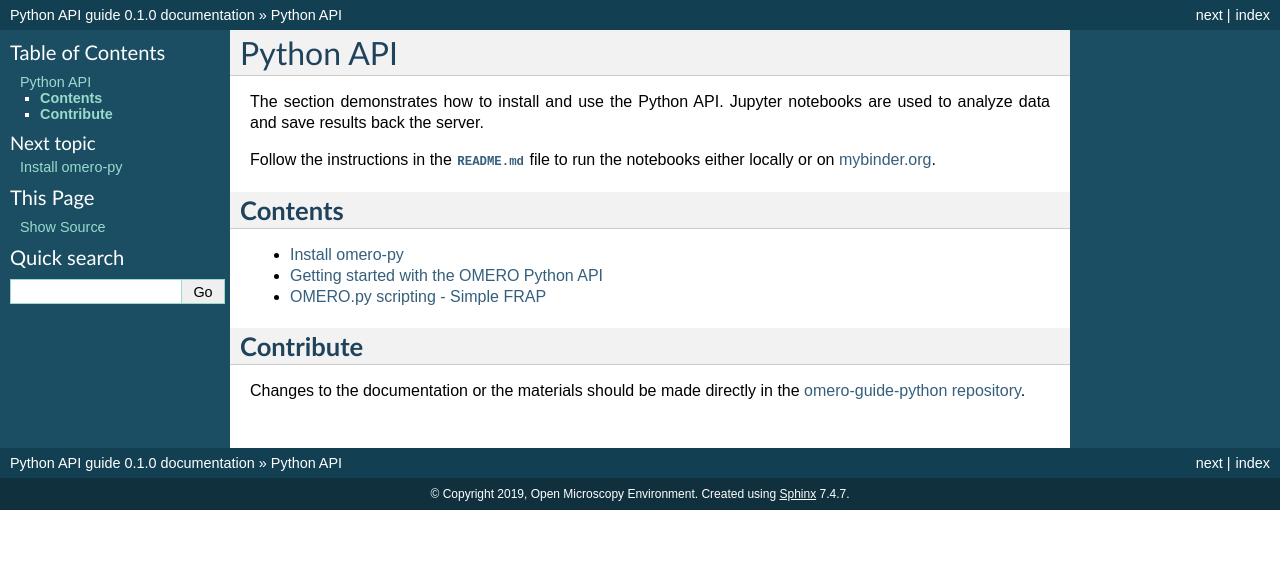
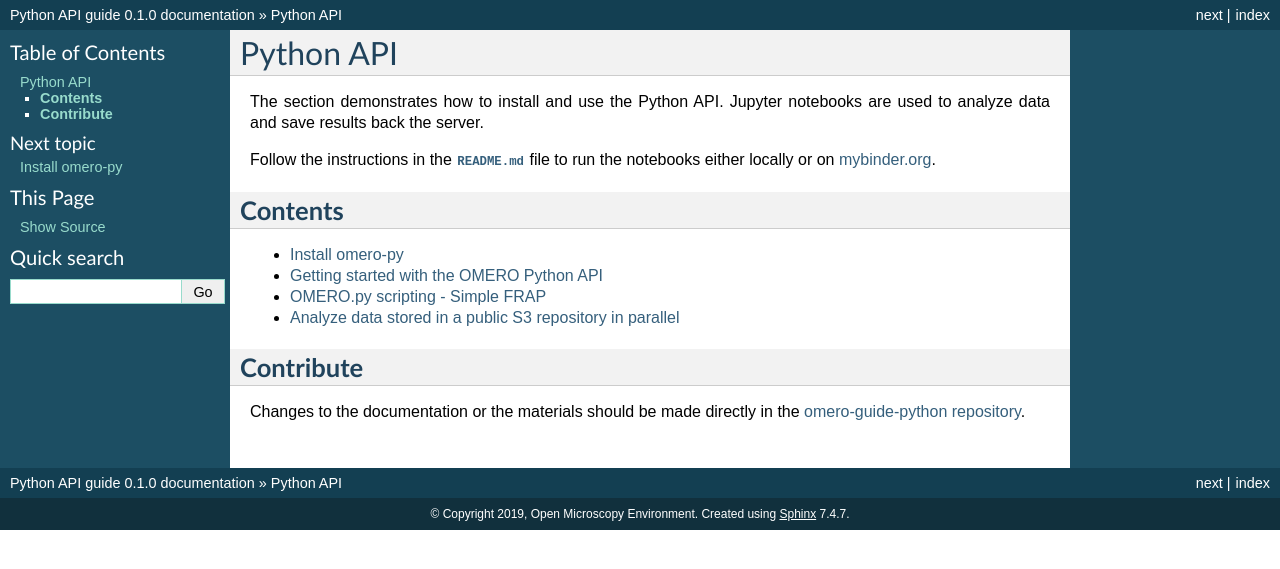
Before and after one commit to ome/omero-guide-python, a Sphinx documentation site: the page built from docs/index.rst, in a window 1280 px wide. Shown: the top 569 px of the page. Built offline with Sphinx 7.4.7, drawn with Linux system fonts in a browser that asks for light colours.

Commit message:
add new doc to toc

```diff
--- a/docs/index.rst
+++ b/docs/index.rst
@@ -16,6 +16,7 @@ Follow the instructions in the
    setup
    gettingstarted
    simple-frap-example
+   analyze_dask_s3
 
 **Contribute**
 --------------
```
